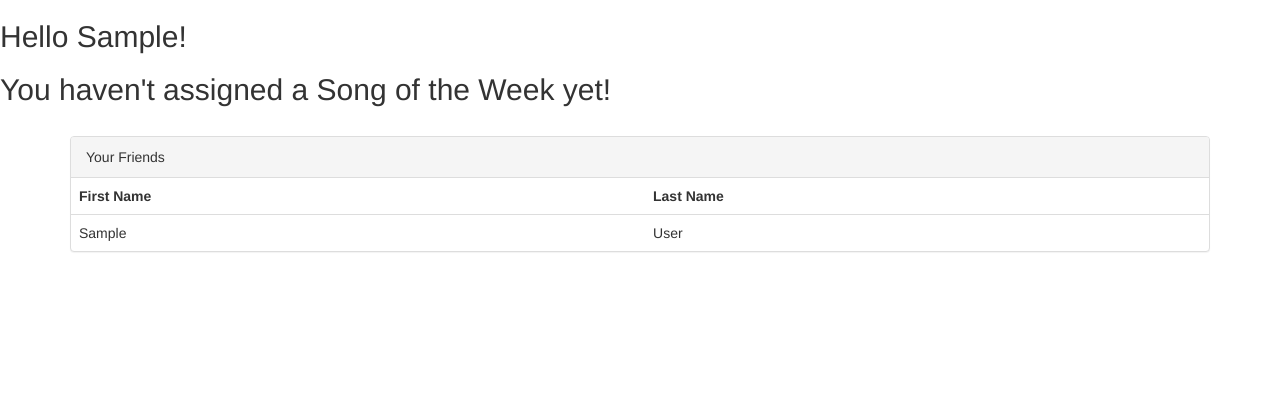
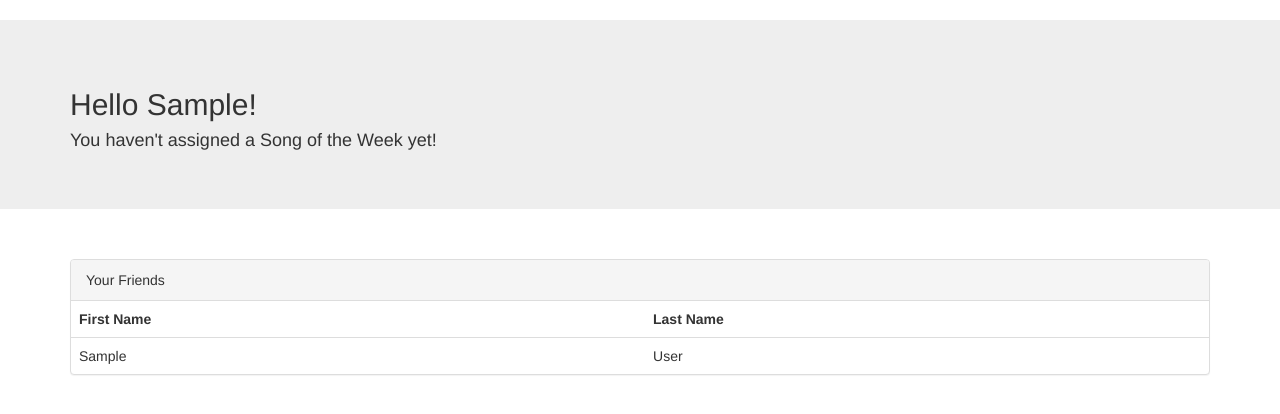
Before and after one commit to seanluo1/cs411_project, a Flask app: page / in a window 1280 px wide. Shown: the part 52-466 px from the top of the page. Run offline with Flask 2, Linux system fonts and the light colour scheme; a user stored in the database is signed in; tables that the repository leaves empty hold one stand-in row (values such as "Sample post"); some libraries are stand-ins or nearby versions.

Commit message:
cleaned up homepage ui

```diff
--- a/app/templates/home/index.html
+++ b/app/templates/home/index.html
@@ -7,6 +7,9 @@
 
 
 {% block content %}
+
+<div class="jumbotron">
+  <div class="container">
       {% if g.user['FirstName'] %}
         <h2>Hello {{g.user['FirstName']}}!</h2>
       {% else %}
@@ -14,10 +17,14 @@
       {% endif %}
 
       {% if g.user['SongOfWeek'] %}
-  <h2>Your song of the week is "{{g.user['SongOfWeek']}}"</h2>
+        <h4>Your song of the week is "{{g.user['SongOfWeek']}}"</h4>
       {% else %}
-  <h2>You haven't assigned a Song of the Week yet!</h2>
+        <h4>You haven't assigned a Song of the Week yet!</h4>
       {% endif %}
+  </div>
+  </div>
+
+
 <br>
 
 <div class ="container">
```
Lines whose indentation alone changed are shown as unchanged.
